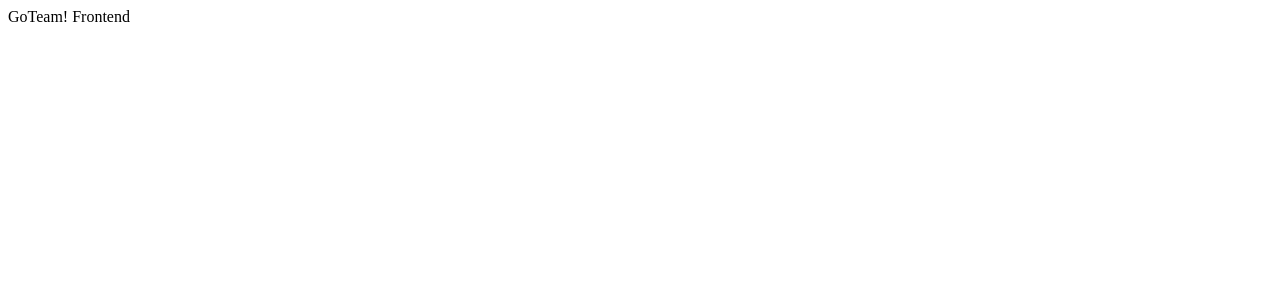
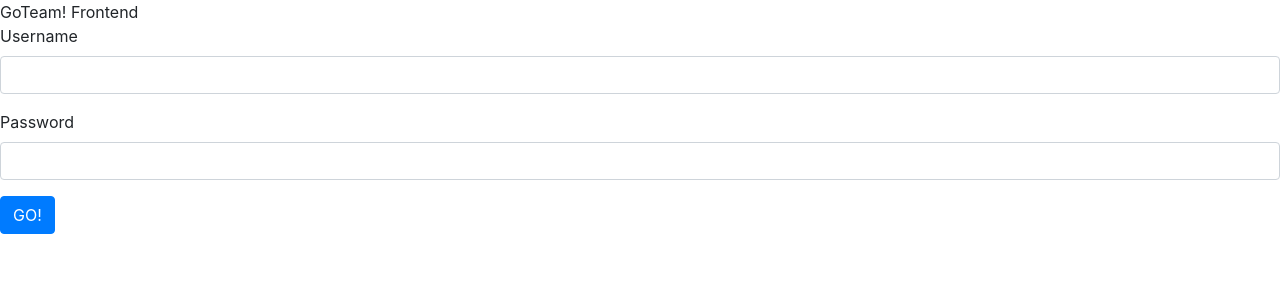
Before and after one commit to 4c3x5u/portfolio_goteam, a React (Create React App) app in the folder frontend/: page / in a window 1280 px wide. Shown: the top 300 px of the page. Built offline with nearby package versions, Linux system fonts and the light colour scheme.

Commit message:
'react-bootstrap' added to the project. A very basic register page created, which currently does nothing but set a couple of component state values.

```diff
--- a/frontend/package.json
+++ b/frontend/package.json
@@ -7,8 +7,10 @@
     "@testing-library/react": "^11.1.0",
     "@testing-library/user-event": "^12.1.10",
     "axios": "^0.21.1",
+    "bootstrap": "^4.6.0",
     "dotenv": "^8.2.0",
     "react": "^17.0.2",
+    "react-bootstrap": "^1.5.2",
     "react-dom": "^17.0.2",
     "react-scripts": "4.0.3",
     "web-vitals": "^1.0.1"
--- a/frontend/src/App.jsx
+++ b/frontend/src/App.jsx
@@ -1,8 +1,11 @@
 import React from 'react';
+import Register from './components/Register';
+import 'bootstrap/dist/css/bootstrap.min.css';
 
 const App = () => (
   <div className="App">
     GoTeam! Frontend
+    <Register />
   </div>
 );
 
--- /dev/null
+++ b/frontend/src/components/Register.jsx
@@ -0,0 +1,35 @@
+import React, { useState } from 'react';
+import { Form, Button } from 'react-bootstrap';
+
+const Register = () => {
+  const [username, setUsername] = useState('');
+  const [password, setPassword] = useState('');
+  const handleSubmit = () => 1;
+  return (
+    <div>
+      <Form onSubmit={handleSubmit}>
+        <Form.Group controlId="username">
+          <Form.Label>Username</Form.Label>
+          <Form.Control
+            type="text"
+            value={username}
+            onChange={(e) => setUsername(e.target.value)}
+          />
+        </Form.Group>
+
+        <Form.Group controlId="username">
+          <Form.Label>Password</Form.Label>
+          <Form.Control
+            type="password"
+            value={password}
+            onChange={(e) => setPassword(e.target.value)}
+          />
+        </Form.Group>
+
+        <Button value="GO!" type="submit">GO!</Button>
+      </Form>
+    </div>
+  );
+};
+
+export default Register;
```
Also changed, not shown: 1 other file (tests, documents, lock files or other folders).
